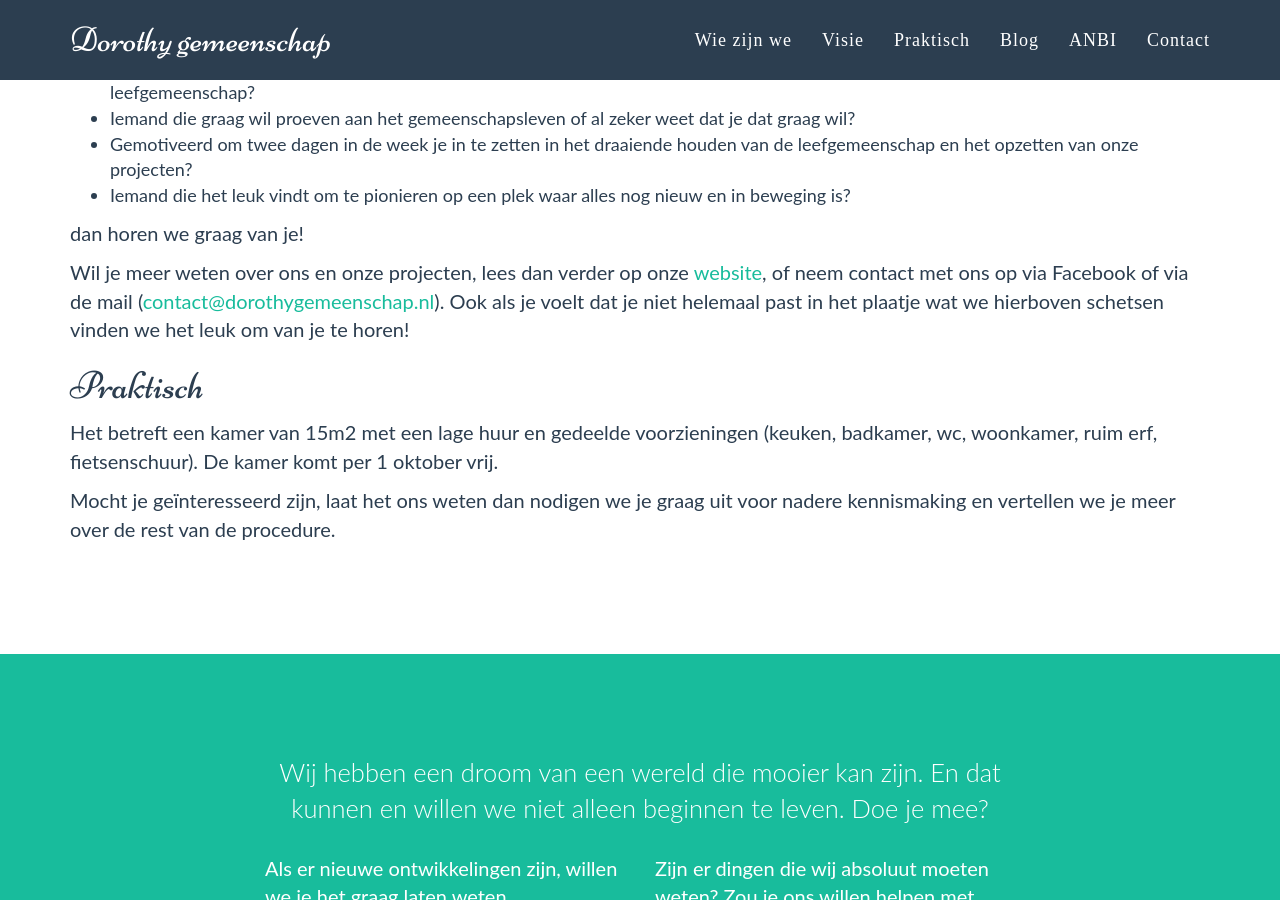
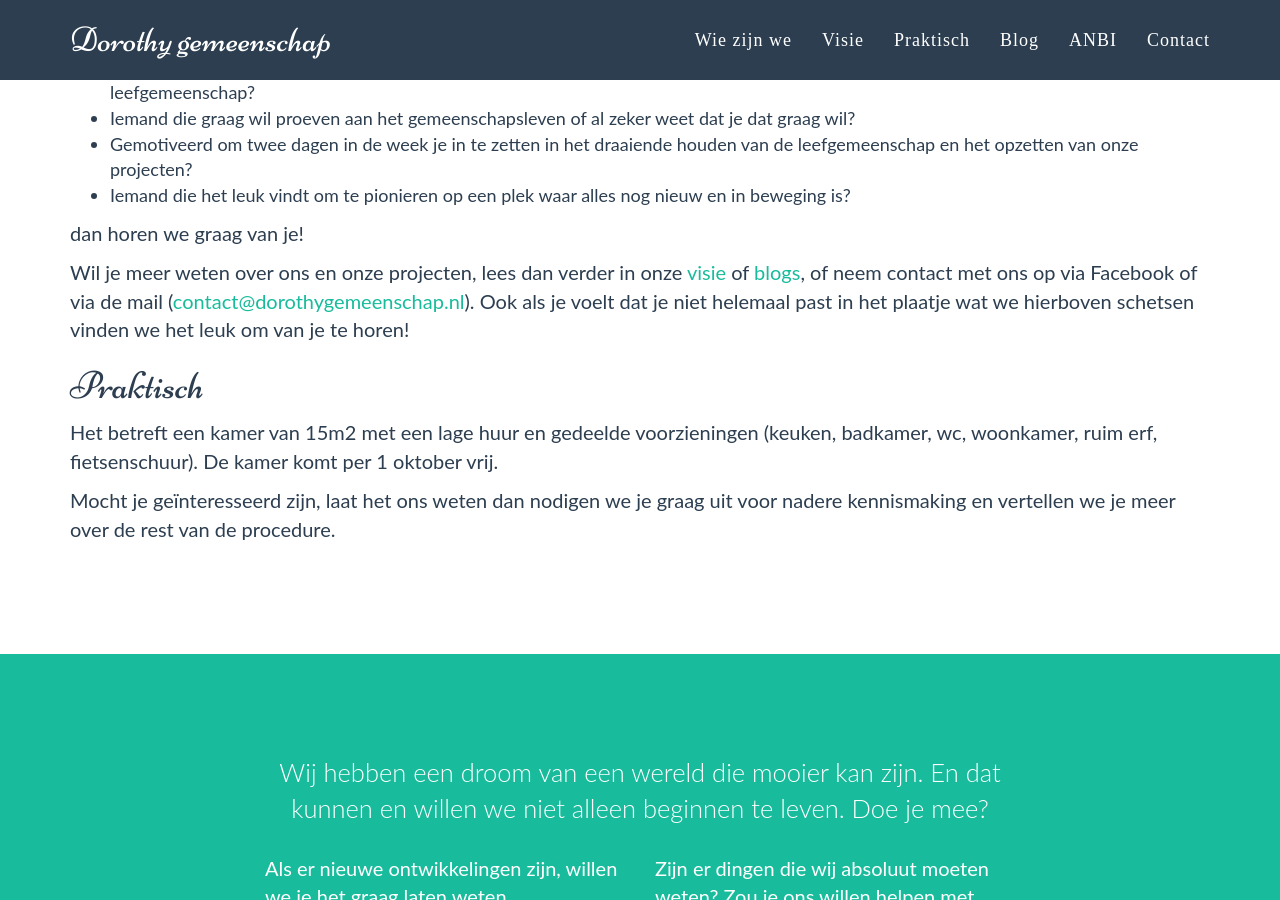
Before and after one commit to dorothygemeenschap/dorothygemeenschap.github.io, a Jekyll site: the page built from dorothyzoekt.html, in a window 1280 px wide and 900 px high, scrolled down 490 px. Built offline with Jekyll 4.4.1, drawn with Linux system fonts in a browser that asks for light colours; some web fonts are replaced.

Commit message:
Update dorothyzoekt.html

```diff
--- a/dorothyzoekt.html
+++ b/dorothyzoekt.html
@@ -12,7 +12,7 @@
   <li>Iemand die het leuk vindt om te pionieren op een plek waar alles nog nieuw en in beweging is?</li>
 </ul>
 <p>dan horen we graag van je!</p>
-<p>Wil je meer weten over ons en onze projecten, lees dan verder op onze <a href="https://www.dorothygemeenschap.nl/">website</a>, of neem contact met ons op via Facebook of via de mail (<a href="mailto:contact@dorothygemeenschap.nl">contact@dorothygemeenschap.nl</a>). Ook als je voelt dat je niet helemaal past in het plaatje wat we hierboven schetsen vinden we het leuk om van je te horen!</p>
+<p>Wil je meer weten over ons en onze projecten, lees dan verder in onze <a href="https://www.dorothygemeenschap.nl/#visie">visie</a> of <a href="https://www.dorothygemeenschap.nl/blog/">blogs</a>, of neem contact met ons op via Facebook of via de mail (<a href="mailto:contact@dorothygemeenschap.nl">contact@dorothygemeenschap.nl</a>). Ook als je voelt dat je niet helemaal past in het plaatje wat we hierboven schetsen vinden we het leuk om van je te horen!</p>
 <h1>Praktisch</h1>
 <p>Het betreft een kamer van 15m2 met een lage huur en gedeelde voorzieningen (keuken, badkamer, wc, woonkamer, ruim erf, fietsenschuur). De kamer komt per 1 oktober vrij.</p>
 <p>Mocht je geïnteresseerd zijn, laat het ons weten dan nodigen we je graag uit voor nadere kennismaking en vertellen we je meer over de rest van de procedure.</p>
```
